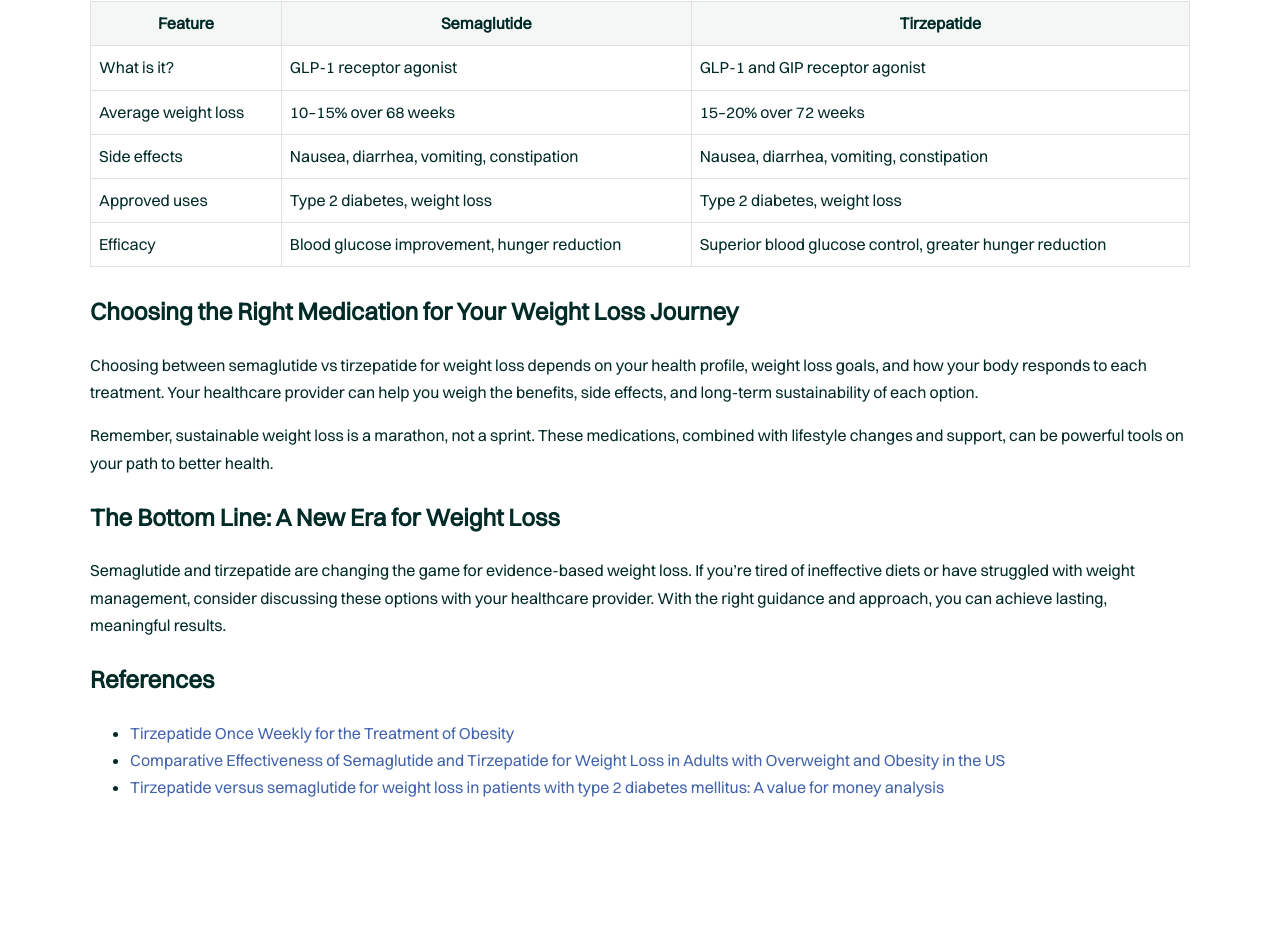
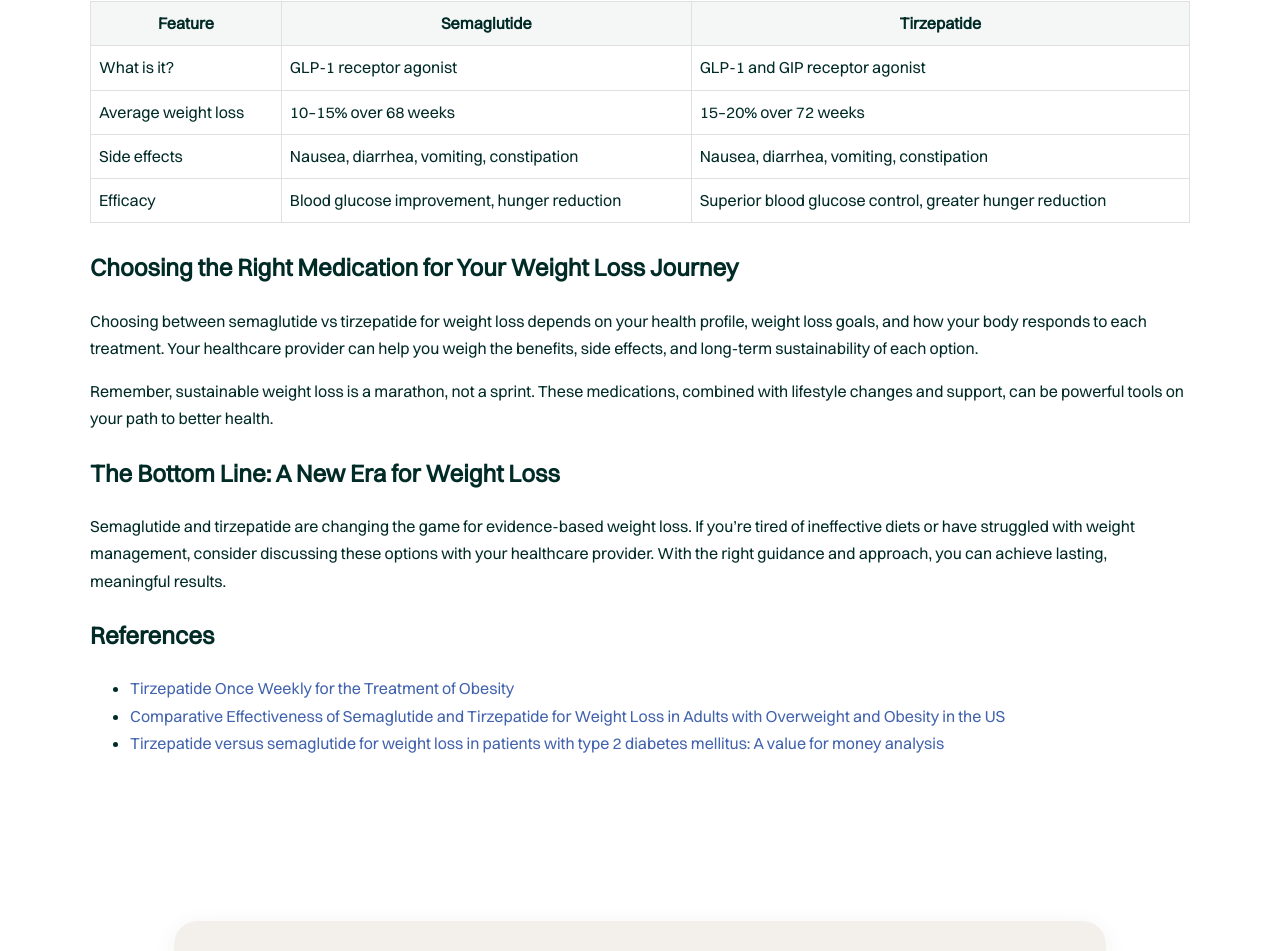
Before and after one commit to aribradshaw/VitaBella, a Next.js app in the folder vitabella/: page /semaglutide-vs-tirzepatide in a window 1280 px wide. Shown: the part 1734-2685 px from the top of the page. Built offline with nearby package versions, Linux system fonts and the light colour scheme.

Commit message:
Removal of Approved Uses on Semaglutide vs Tirzepatide Page

```diff
--- a/vitabella/src/app/semaglutide-vs-tirzepatide/semaglutidevstirzepatideClient.tsx
+++ b/vitabella/src/app/semaglutide-vs-tirzepatide/semaglutidevstirzepatideClient.tsx
@@ -79,11 +79,6 @@ export default function SemaglutideVsTirzepatideClient() {
                 <td style={{ padding: '0.5rem', border: '1px solid #e0e0e0' }}>Nausea, diarrhea, vomiting, constipation</td>
               </tr>
               <tr>
-                <td style={{ padding: '0.5rem', border: '1px solid #e0e0e0' }}>Approved uses</td>
-                <td style={{ padding: '0.5rem', border: '1px solid #e0e0e0' }}>Type 2 diabetes, weight loss</td>
-                <td style={{ padding: '0.5rem', border: '1px solid #e0e0e0' }}>Type 2 diabetes, weight loss</td>
-              </tr>
-              <tr>
                 <td style={{ padding: '0.5rem', border: '1px solid #e0e0e0' }}>Efficacy</td>
                 <td style={{ padding: '0.5rem', border: '1px solid #e0e0e0' }}>Blood glucose improvement, hunger reduction</td>
                 <td style={{ padding: '0.5rem', border: '1px solid #e0e0e0' }}>Superior blood glucose control, greater hunger reduction</td>
```
